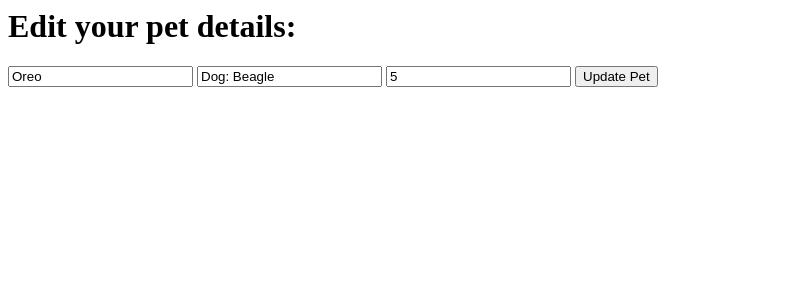
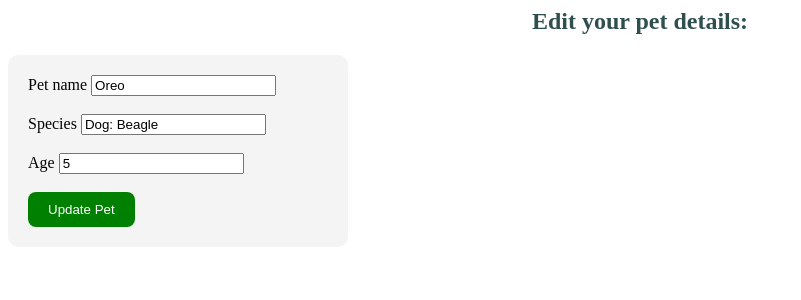
Before and after one commit to SrajnaJ/python_training, a Flask app: page /edit/1 in a window 1280 px wide. Shown: the top 300 px of the page, without its empty margins (0-801 px from the left). Run offline with Flask 3, Linux system fonts and the light colour scheme; data comes from the database, SQL or seed files in the repository; both versions use the stored data as it was after the commit.

Commit message:
slight styling

```diff
--- a/flask/pet_adoption_system/templates/base.html
+++ b/flask/pet_adoption_system/templates/base.html
@@ -30,8 +30,8 @@
         </li>
         <br>
 
-        <a style="padding: 10px 20px" href="{{url_for('edit',pet_id=pet.id)}}">Edit</a>
-        <a href="/delete/{{pet.id}}">Delete</a>
+        <a style="padding: 10px 20px; text-decoration: none; color: darkblue;" href="{{url_for('edit',pet_id=pet.id)}}">Edit</a>
+        <a style="text-decoration: none; color: red;" href="/delete/{{pet.id}}">Delete</a>
         <br>
     {% endfor %}
 </body>
--- a/flask/pet_adoption_system/templates/edit_pet.html
+++ b/flask/pet_adoption_system/templates/edit_pet.html
@@ -1,7 +1,12 @@
-<h1>Edit your pet details: </h1>
-<form action="{{ url_for('update', pet_id=pet.id) }}" method="POST">
+<h2 style="color: darkslategray; text-align: center;">Edit your pet details: </h2>
+<form style="background-color: #f4f4f4; padding: 20px; border-radius: 10px; width: 300px;" action="{{ url_for('update', pet_id=pet.id) }}" method="POST">
+    <label for="name">Pet name</label>
     <input type="text" name="name" value="{{ pet.name }}" required>
+    <br><br>
+    <label for="species">Species</label>
     <input type="text" name="species" value="{{ pet.species }}" required>
-    <input type="number" name="age" value="{{ pet.age }}" required>
-    <button type="submit">Update Pet</button>
+    <br><br>
+    <label for="age">Age</label>
+    <input type="number" name="age" value="{{ pet.age }}" required><br><br>
+    <button style="background-color: green; color: white; padding: 10px 20px; border: none; border-radius:8px; cursor: pointer;" type="submit">Update Pet</button>
 </form>
```
Also changed, not shown: flask/pet_adoption_system/instance/db.sqlite.
